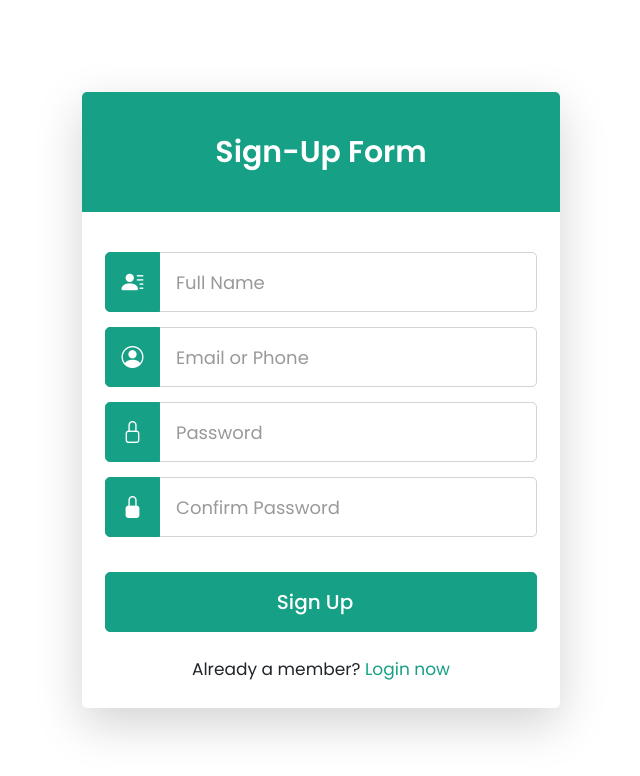
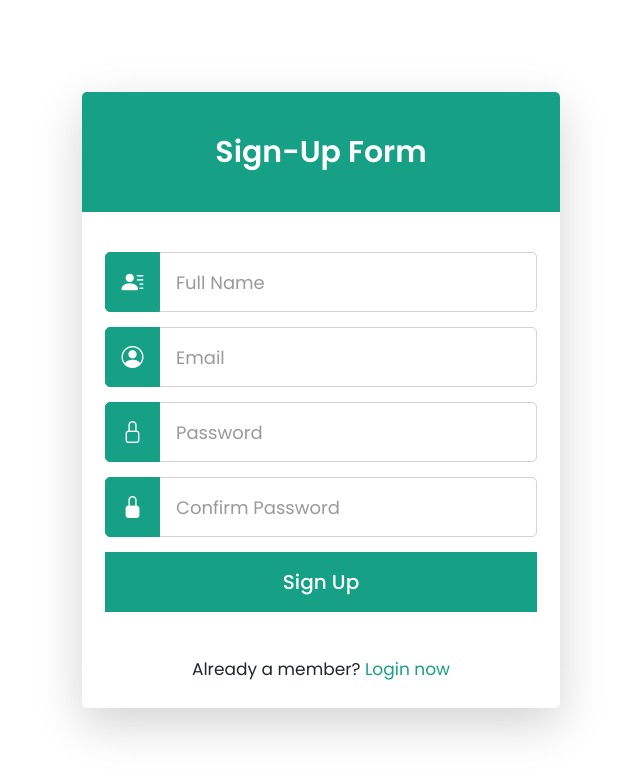
Before and after one commit to RosanSenapati/Demo_Project, a React (Vite) app: page /signup in a window 1280 px wide. Shown: the top 776 px of the page, without its empty margins (319-959 px from the left). Built offline with nearby package versions, Linux system fonts and the light colour scheme.

Commit message:
completed Frontend and backend connection

```diff
--- a/package.json
+++ b/package.json
@@ -10,11 +10,13 @@
     "preview": "vite preview"
   },
   "dependencies": {
+    "axios": "^1.7.9",
     "bootstrap": "^5.3.3",
     "formik": "^2.4.6",
     "react": "^19.0.0",
     "react-dom": "^19.0.0",
     "react-router-dom": "^7.1.5",
+    "react-toastify": "^11.0.3",
     "yup": "^1.6.1"
   },
   "devDependencies": {
--- a/src/pages/LoginSignup/LoginSignUp.jsx
+++ b/src/pages/LoginSignup/LoginSignUp.jsx
@@ -1,24 +1,52 @@
-import React from 'react'
+import React, { useState } from 'react'
 import './LoginSignUp.css'
 import { Link } from 'react-router-dom'
+import axios from 'axios'
+import { useNavigate } from 'react-router-dom'
+import {toast,ToastContainer } from 'react-toastify'
 export default function LoginSignUp() {
+  const navigate = useNavigate();
+  const [email,setEmail ] = useState("");
+  const [password,setPassword] = useState("");
+  const UserLogin = async (event)=>{
+    event.preventDefault();
+    console.log(email,password);
+    try {
+     const res = await axios.post("http://localhost:8081/login", {
+      email: email,
+      password:password,
+      });
+      console.log(res);
+      console.log(res.data);
+      res.data ? toast.success('Logged in successfully') : toast.error('invalid Credentials');
+      // navigate('/signup');
+    } catch (err) {
+      alert(err);
+    }
+
+  }
   return (
     <div className="wrapper shadow-lg ">
     <div className="title"><span>Login Form</span></div>
-    <form action="#">
+    <form onSubmit={UserLogin} >
       <div className="row">
       <i className="bi bi-person-circle"></i>
-        <input type="text" placeholder="Email or Phone" required />
+        <input type="text" placeholder="Enter Email" required onChange={(event)=>{
+          setEmail(event.target.value);
+        }}/>
       </div>
       <div className="row">
       <i className="bi bi-lock-fill"></i>
-        <input type="password" placeholder="Password" required />
+        <input type="password" placeholder="Enter Password" required onChange={(event)=>{
+          setPassword(event.target.value)
+        }} />
       </div>
       <div className="row button">
         <input type="submit" value="Login" />
       </div>
       <div className="signup-link">Not a member? <Link to="/signup">Signup now</Link></div>
     </form>
+    <ToastContainer/>
   </div>
   )
 }
--- a/src/pages/SignupPage/SignupPage.css
+++ b/src/pages/SignupPage/SignupPage.css
@@ -96,7 +96,7 @@ form .row input::placeholder {
   text-decoration: underline;
 }
 
-.wrapper form .button input {
+.wrapper form .button input, button {
   margin-top: 20px;
   color: #fff;
   font-size: 20px;
@@ -107,7 +107,7 @@ form .row input::placeholder {
   cursor: pointer;
 }
 
-form .button input:hover {
+form .button input:hover, button:hover {
   background: #12876f;
 }
 
--- a/src/pages/SignupPage/SignupPage.jsx
+++ b/src/pages/SignupPage/SignupPage.jsx
@@ -1,8 +1,10 @@
-import React,{userState} from 'react';
+import React from 'react';
 import './SignUpPage.css';
 import { Link, useNavigate } from 'react-router-dom';
 import { Formik, Field, Form, ErrorMessage } from 'formik';
 import * as Yup from 'yup';
+import axios from 'axios';
+import {toast,ToastContainer} from 'react-toastify'
 
 // Yup validation schema
 const validationSchema = Yup.object({
@@ -10,12 +12,8 @@ const validationSchema = Yup.object({
     .required('Full Name is required')
     .min(3, 'Full Name must be at least 3 characters'),
   email: Yup.string()
-    .required('Email or Phone is required')
-    .email('Invalid email format')
-    .matches(
-      /^[a-zA-Z0-9._%+-]+@[a-zA-Z0-9.-]+\.[a-zA-Z]{2,}$/,
-      'Invalid email format'
-    ),// This regex validates email,
+    .required('Email is required')
+    .email('Invalid email format'),
   password: Yup.string()
     .required('Password is required')
     .min(6, 'Password must be at least 6 characters')
@@ -29,87 +27,84 @@ const validationSchema = Yup.object({
 });
 
 function SignupPage() {
- const navigate = useNavigate()
-  async function handleSubmit(event){
-    let userData={
-      fullName:event.target[0].value,
-      email: event.target[1].value,
-      password:event.target[2].value,
-      confirmPassword: event.target[3].value
-    }
-    const isValid = await validationSchema.isValid(userData);
-    console.log(isValid)
-    isValid ? navigate('/') : event.preventDefault();
-  }
+  const navigate = useNavigate();
+
   return (
     <div className="wrapper shadow-lg">
       <div className="title"><span>Sign-Up Form</span></div>
       <Formik
         initialValues={{
           fullName: '',
-          emailOrPhone: '',
+          email: '',
           password: '',
           confirmPassword: '',
         }}
         validationSchema={validationSchema}
+        onSubmit={async (values) => {
+          console.log(values);
+          try {
+            await axios.post("http://localhost:8081/user", {
+            name: values.fullName,
+            email: values.email,
+            password: values.confirmPassword,
+            });
+            alert("User Registation Successfully");
+              // toast.success('User Registration Successfully');
+            navigate('/');
+          } catch (err) {
+            alert(err);
+          }
+        }
+        }
       >
-        <Form onSubmit={handleSubmit}>
+        {({ errors, touched }) => (
+          <Form>
             <div className="row">
               <i className="bi bi-person-lines-fill"></i>
-            <Field
-              type="text"
-              name="fullName"
-              placeholder="Full Name"
-              aria-label="Full Name"
-            />
+              <Field type="text" name="fullName" placeholder="Full Name" />
             </div>
-          <div>
             <ErrorMessage name="fullName" component="div" className="error" />
-          </div>
+
             <div className="row">
               <i className="bi bi-person-circle"></i>
-            <Field
-              type="text"
-              name="emailOrPhone"
-              placeholder="Email or Phone"
-              aria-label="Email or Phone"
-            />
+              <Field type="text" name="email" placeholder="Email" />
             </div>
-          <div>
             <ErrorMessage name="email" component="div" className="error" />
-          </div>
+
             <div className="row">
               <i className="bi bi-lock"></i>
-            <Field
-              type="password"
-              name="password"
-              placeholder="Password"
-              aria-label="Password"
-            />
+              <Field type="password" name="password" placeholder="Password" />
             </div>
-          <div>
             <ErrorMessage name="password" component="div" className="error" />
-          </div>
+
             <div className="row">
               <i className="bi bi-lock-fill"></i>
-            <Field
-              type="password"
-              name="confirmPassword"
-              placeholder="Confirm Password"
-              aria-label="Confirm Password"
-            />
+              <Field type="password" name="confirmPassword" placeholder="Confirm Password" />
             </div>
-          <div>
             <ErrorMessage name="confirmPassword" component="div" className="error" />
+
+            <div className="row button">
+              <button type="submit">Sign Up</button>
             </div>
-          <div className="row button">
-            <input type="submit" value="Sign Up" />
-          </div>
+
             <div className="signup-link">
               Already a member? <Link to="/">Login now</Link>
             </div>
           </Form>
+        )}
       </Formik>
+      {/* <ToastContainer
+position="top-right"
+autoClose={5000}
+hideProgressBar={false}
+newestOnTop={false}
+closeOnClick={false}
+rtl={false}
+pauseOnFocusLoss
+draggable
+pauseOnHover
+theme="light"
+/> */}
     </div>
   );
 }
```
Also changed, not shown: 1 other file (tests, documents, lock files or other folders). Lines whose indentation alone changed are shown as unchanged.
